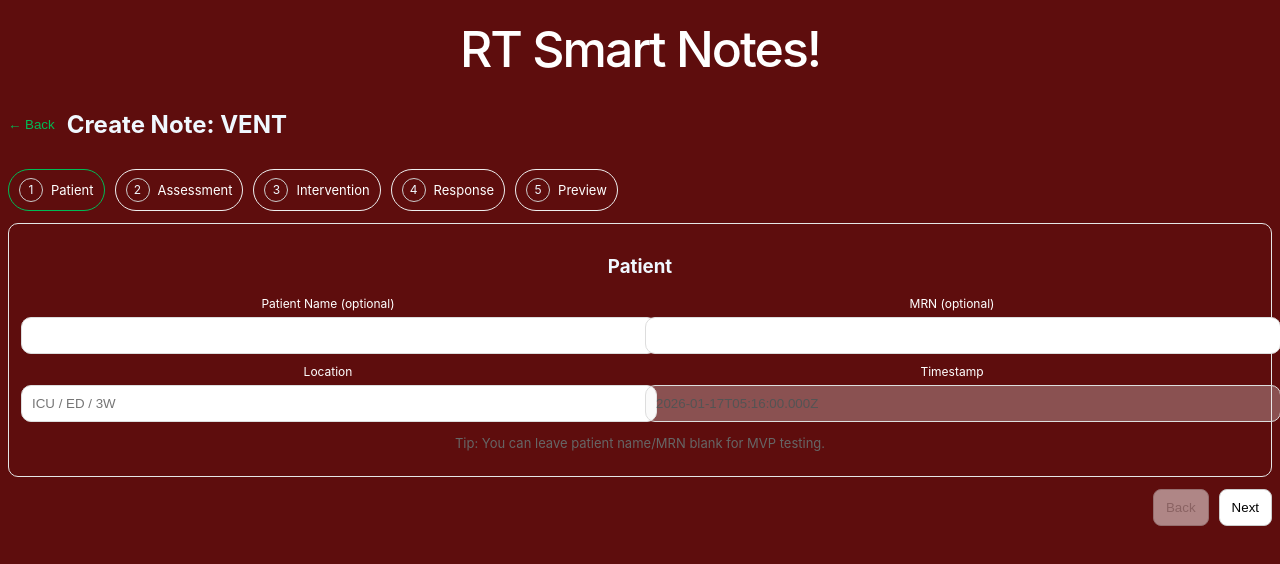
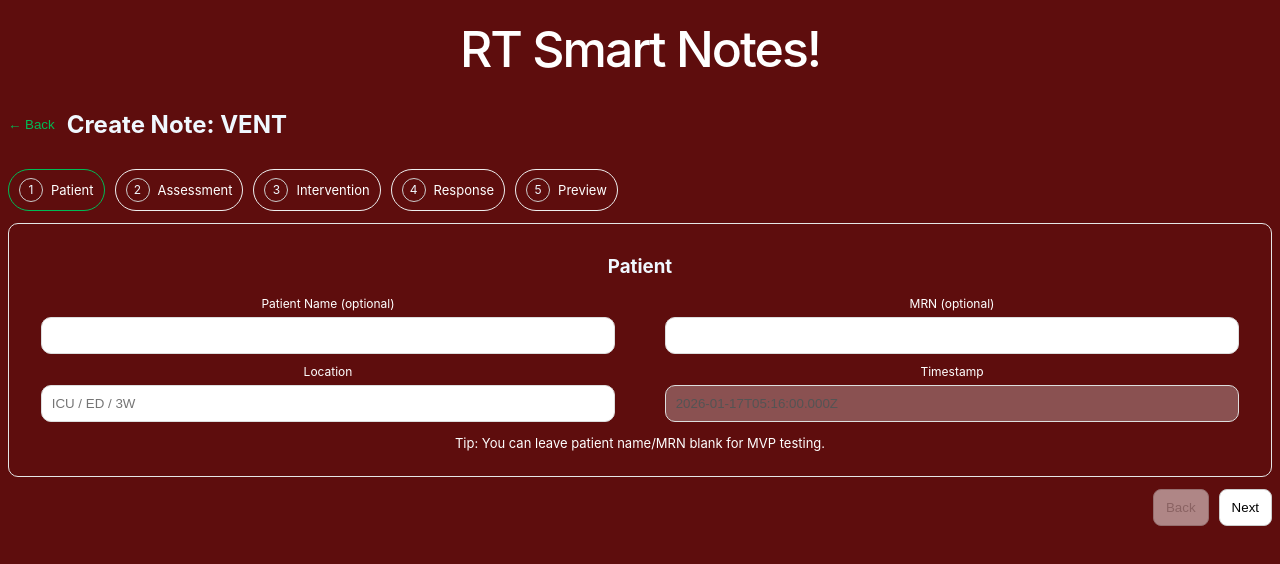
Before and after one commit to Ikejrmillsowoo/rt-smart-notes, an Angular app: page /create/1 in a window 1280 px wide. Shown: the top 564 px of the page. Built offline with nearby package versions, Linux system fonts and the light colour scheme.

Commit message:
fix: adjust input widths and label colors for consistency across components

```diff
--- a/src/app/components/assessment-form/assessment-form.component.css
+++ b/src/app/components/assessment-form/assessment-form.component.css
@@ -1,5 +1,5 @@
 .grid { display:grid; grid-template-columns: 1fr 1fr; gap: 10px; margin: 10px 0; }
 .lbl { font-size: 12px; color:#ffffff; margin-bottom: 6px; }
-input { width:100%; padding:10px; border-radius:10px; border:1px solid #ddd; }
+input { width:95%; padding:10px; border-radius:10px; border:1px solid #ddd; }
 .vent { margin-top: 12px; padding-top: 10px; border-top: 1px solid #eee; }
 @media (max-width: 800px) { .grid { grid-template-columns: 1fr; } }
--- a/src/app/components/intervention-form/intervention-form.component.css
+++ b/src/app/components/intervention-form/intervention-form.component.css
@@ -1,5 +1,5 @@
 .field { display:block; margin-top: 10px; }
-.lbl { font-size: 12px; color:#555; margin-bottom: 6px; }
+.lbl { font-size: 12px; color:#ffffff; margin-bottom: 6px; }
 input { width:100%; padding:10px; border-radius:10px; border:1px solid #ddd; }
 .grid { display:grid; grid-template-columns: 1fr 1fr; gap: 10px; margin: 10px 0; }
 .treat { margin-top: 12px; padding-top: 10px; border-top: 1px solid #eee; }
--- a/src/app/components/note-preview/note-preview.component.css
+++ b/src/app/components/note-preview/note-preview.component.css
@@ -1,3 +1,3 @@
-.box { white-space: pre-wrap; padding: 12px; border: 1px solid #eee; border-radius: 10px; background: #fafafa; }
+.box { white-space: pre-wrap; padding: 12px; border: 1px solid #eee; border-radius: 10px; background: #fafafa; color: black;}
 .btns { display:flex; gap:10px; justify-content:flex-end; margin-top: 10px; }
 button { padding: 10px 12px; border-radius: 8px; border: 1px solid #ccc; background:#fff; cursor:pointer; }
--- a/src/app/components/patient-form/patient-form.component.css
+++ b/src/app/components/patient-form/patient-form.component.css
@@ -1,5 +1,5 @@
 .grid { display:grid; grid-template-columns: 1fr 1fr; gap: 10px; }
 .lbl { font-size: 12px; color:#ffffff; margin-bottom: 6px; }
-input { width:100%; padding:10px; border-radius:10px; border:1px solid #ddd; }
-.hint { color:#666; font-size: 13px; }
+input { width:90%; padding:10px; border-radius:10px; border:1px solid #ddd; }
+.hint { color:#ffffff; font-size: 13px; }
 @media (max-width: 800px) { .grid { grid-template-columns: 1fr; } }
--- a/src/app/shared/textarea-field/textarea-field.component.css
+++ b/src/app/shared/textarea-field/textarea-field.component.css
@@ -1,2 +1,2 @@
-.lbl { font-size: 12px; color:#555; margin-bottom: 6px; }
-textarea { width:100%; padding:10px; border-radius:10px; border:1px solid #ddd; }
+.lbl { font-size: 12px; color:#ffffff; margin-bottom: 6px; }
+textarea { width:90%; padding:10px; border-radius:10px; border:1px solid #ddd; }
--- a/src/app/shared/toggle-group/toggle-group.component.css
+++ b/src/app/shared/toggle-group/toggle-group.component.css
@@ -1,4 +1,4 @@
 .lbl { font-size: 12px; color:#ffffff; margin-bottom: 6px; }
-.toggles { display:flex; flex-wrap:wrap; gap:8px; }
+.toggles { display:flex; flex-wrap:wrap; gap:8px; justify-content: center; }
 button { padding: 8px 10px; border-radius: 999px; border: 1px solid #ddd; background:#fff; cursor:pointer; }
 .active { border-color:#0b5; }
```
